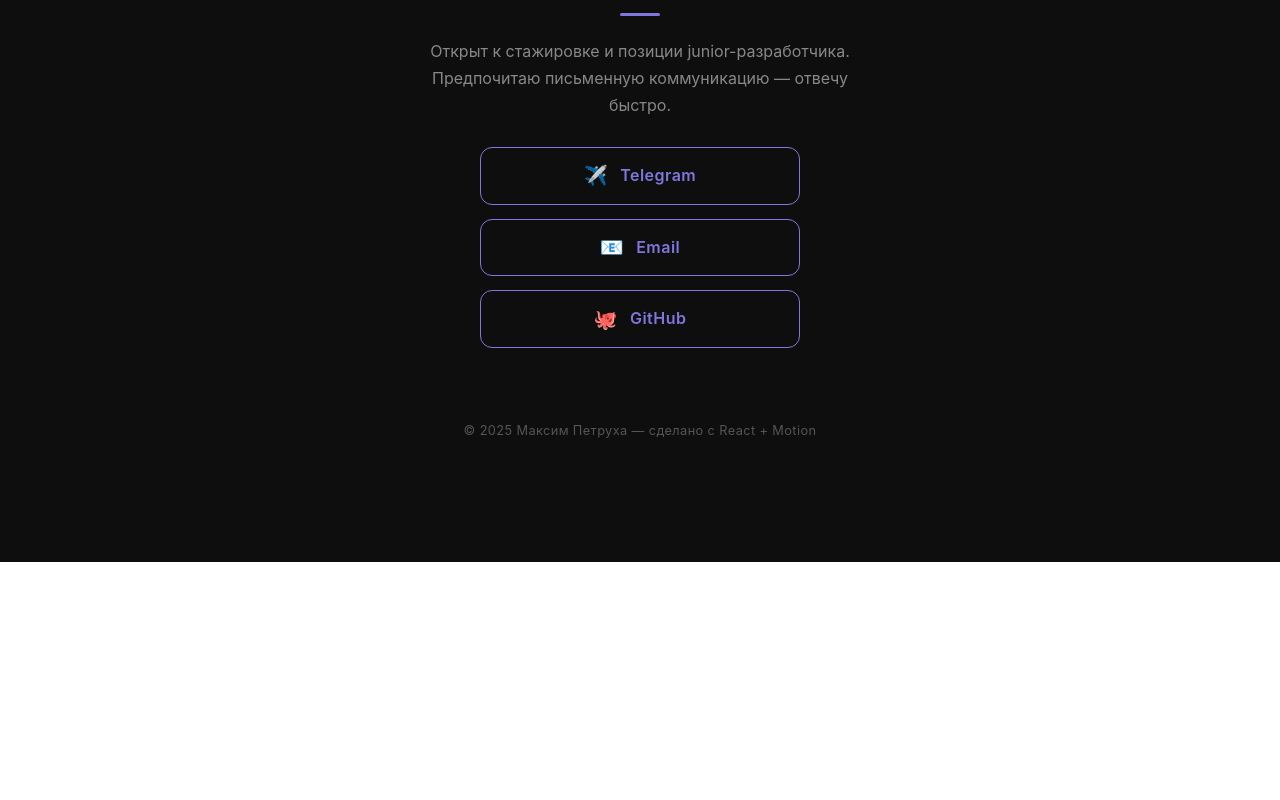
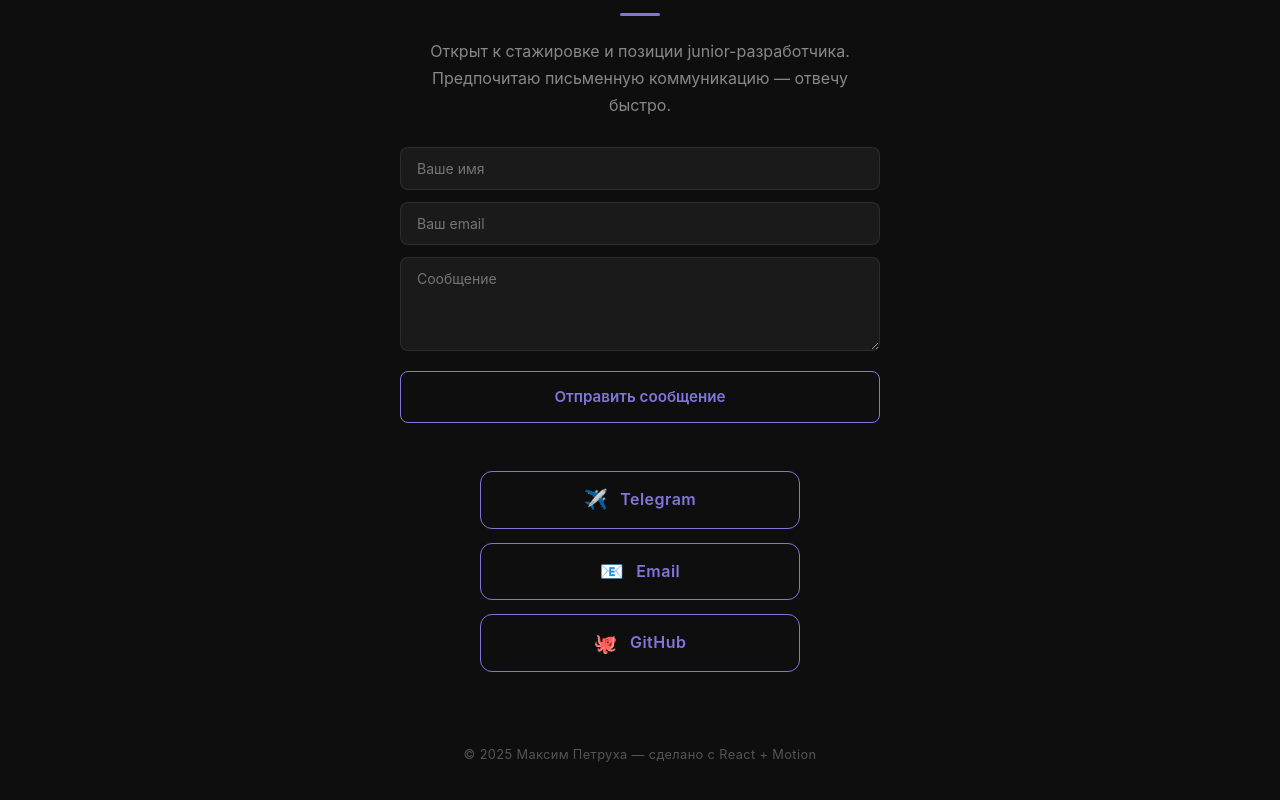
Before and after one commit to poshkiri/portfolio, a React (Vite) app: page / in a window 1280 px wide. Shown: the part 2936-3736 px from the top of the page. Before the commit the page ends 3498 px from the top, so only its background shows below. Built offline with nearby package versions, Linux system fonts and the light colour scheme; no server answers.

Commit message:
feat: contact form emailjs
Made-with: Cursor

```diff
--- a/package.json
+++ b/package.json
@@ -10,6 +10,7 @@
     "preview": "vite preview"
   },
   "dependencies": {
+    "@emailjs/browser": "^4.4.1",
     "motion": "^12.36.0",
     "react": "^18.3.1",
     "react-dom": "^18.3.1"
--- a/src/sections/Contact.jsx
+++ b/src/sections/Contact.jsx
@@ -1,11 +1,17 @@
+import { useRef, useState } from 'react'
 import { motion } from 'motion/react'
+import emailjs from '@emailjs/browser'
 import { AnimatedText } from '../components/AnimatedText'
 import styles from './Contact.module.css'
 
+const SERVICE_ID  = 'service_esj7dcl'
+const TEMPLATE_ID = 'template_eun07eo'
+const PUBLIC_KEY  = 'a4WMtsgjFGQGmYbwr'
+
 const LINKS = [
-  { icon: '✈️', label: 'Telegram', url: 'https://t.me/poshkiri'                   },
-  { icon: '📧', label: 'Email',    url: 'mailto:mppamaksnm2018@gmail.com'          },
-  { icon: '🐙', label: 'GitHub',   url: 'https://github.com/poshkiri'             },
+  { icon: '✈️', label: 'Telegram', url: 'https://t.me/poshkiri'              },
+  { icon: '📧', label: 'Email',    url: 'mailto:mppamaksnm2018@gmail.com'     },
+  { icon: '🐙', label: 'GitHub',   url: 'https://github.com/poshkiri'        },
 ]
 
 const list = {
@@ -18,7 +24,55 @@ const linkItem = {
   visible: { opacity: 1, y: 0, transition: { duration: 0.5, ease: 'easeOut' } },
 }
 
+const fieldStyle = {
+  width: '100%',
+  padding: '12px 16px',
+  background: '#1a1a1a',
+  border: '1px solid #ffffff15',
+  borderRadius: 8,
+  color: '#fff',
+  fontSize: 14,
+  fontFamily: 'inherit',
+  marginBottom: 12,
+  outline: 'none',
+  transition: 'border-color 0.2s',
+  boxSizing: 'border-box',
+}
+
+const submitColors = {
+  idle:     { bg: 'transparent',  text: '#7F77DD', border: '#7F77DD' },
+  sending:  { bg: 'transparent',  text: '#888',    border: '#555'    },
+  success:  { bg: '#1D9E75',      text: '#fff',    border: '#1D9E75' },
+  error:    { bg: '#E24B4A',      text: '#fff',    border: '#E24B4A' },
+}
+
+const submitLabels = {
+  idle:    'Отправить сообщение',
+  sending: 'Отправляю...',
+  success: '✓ Отправлено!',
+  error:   'Ошибка, попробуй снова',
+}
+
 export default function Contact() {
+  const formRef = useRef(null)
+  const [status, setStatus] = useState('idle')
+
+  const handleSubmit = async (e) => {
+    e.preventDefault()
+    setStatus('sending')
+    try {
+      await emailjs.sendForm(SERVICE_ID, TEMPLATE_ID, formRef.current, PUBLIC_KEY)
+      setStatus('success')
+      e.target.reset()
+      setTimeout(() => setStatus('idle'), 4000)
+    } catch {
+      setStatus('error')
+      setTimeout(() => setStatus('idle'), 4000)
+    }
+  }
+
+  const colors = submitColors[status]
+
   return (
     <section id="contact" className={styles.contact}>
       <div className={styles.container}>
@@ -39,6 +93,67 @@ export default function Contact() {
           Предпочитаю письменную коммуникацию — отвечу быстро.
         </motion.p>
 
+        {/* ── Contact form ── */}
+        <motion.form
+          ref={formRef}
+          onSubmit={handleSubmit}
+          initial={{ opacity: 0, y: 30 }}
+          whileInView={{ opacity: 1, y: 0 }}
+          viewport={{ once: true, amount: 0.2 }}
+          transition={{ duration: 0.6, ease: 'easeOut' }}
+          style={{ width: '100%', maxWidth: 480, margin: '0 auto 2rem' }}
+        >
+          <input
+            name="from_name"
+            type="text"
+            placeholder="Ваше имя"
+            required
+            style={fieldStyle}
+            onFocus={e => { e.target.style.borderColor = '#7F77DD' }}
+            onBlur={e  => { e.target.style.borderColor = '#ffffff15' }}
+          />
+          <input
+            name="from_email"
+            type="email"
+            placeholder="Ваш email"
+            required
+            style={fieldStyle}
+            onFocus={e => { e.target.style.borderColor = '#7F77DD' }}
+            onBlur={e  => { e.target.style.borderColor = '#ffffff15' }}
+          />
+          <textarea
+            name="message"
+            placeholder="Сообщение"
+            rows={4}
+            required
+            style={{ ...fieldStyle, resize: 'vertical' }}
+            onFocus={e => { e.target.style.borderColor = '#7F77DD' }}
+            onBlur={e  => { e.target.style.borderColor = '#ffffff15' }}
+          />
+          <motion.button
+            type="submit"
+            disabled={status === 'sending'}
+            whileTap={{ scale: 0.98 }}
+            transition={{ duration: 0.1 }}
+            style={{
+              width: '100%',
+              padding: '13px 24px',
+              background: colors.bg,
+              border: `1px solid ${colors.border}`,
+              borderRadius: 8,
+              color: colors.text,
+              fontSize: '0.95rem',
+              fontWeight: 600,
+              fontFamily: 'inherit',
+              cursor: status === 'sending' ? 'not-allowed' : 'pointer',
+              transition: 'background 0.25s, color 0.25s, border-color 0.25s',
+            }}
+          >
+            {submitLabels[status]}
+          </motion.button>
+        </motion.form>
+
+        {/* ── Social links ── */}
         <motion.div
           className={styles.buttons}
           variants={list}
```
Also changed, not shown: 1 other file (tests, documents, lock files or other folders).
